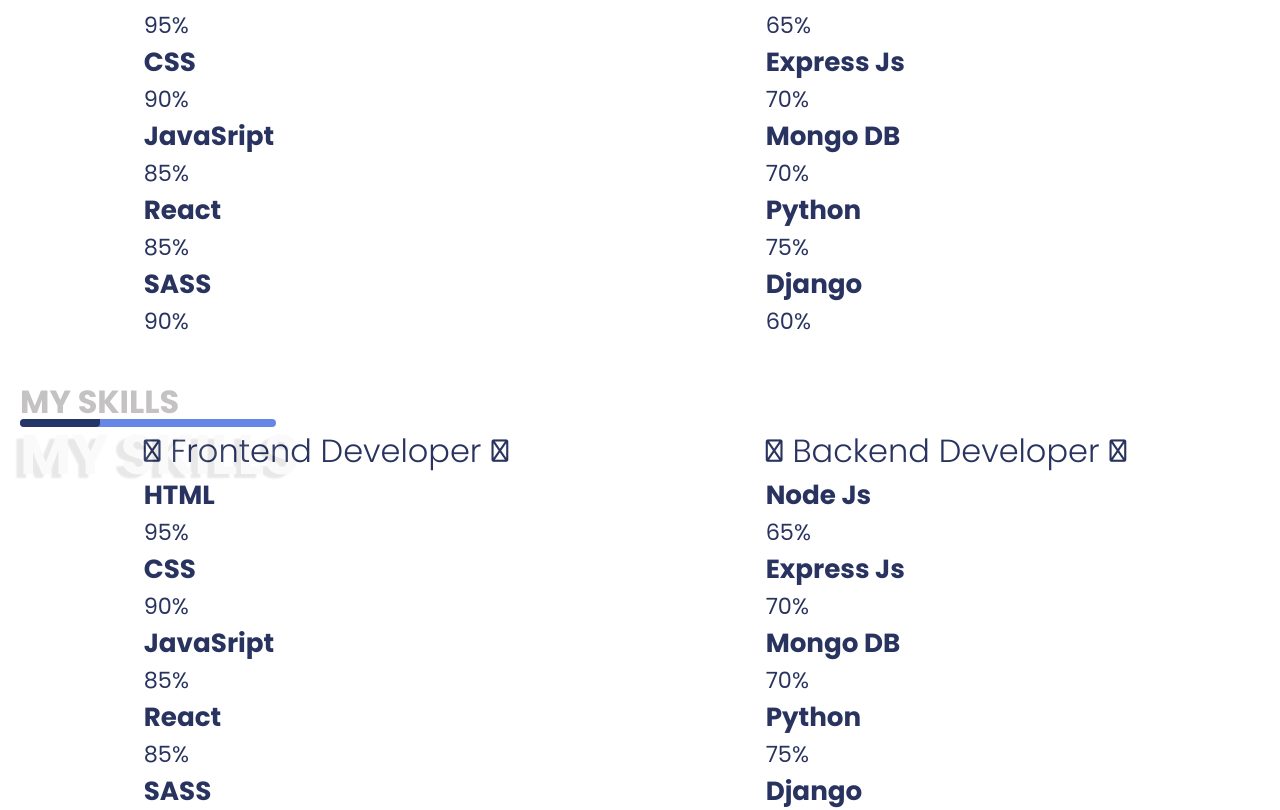
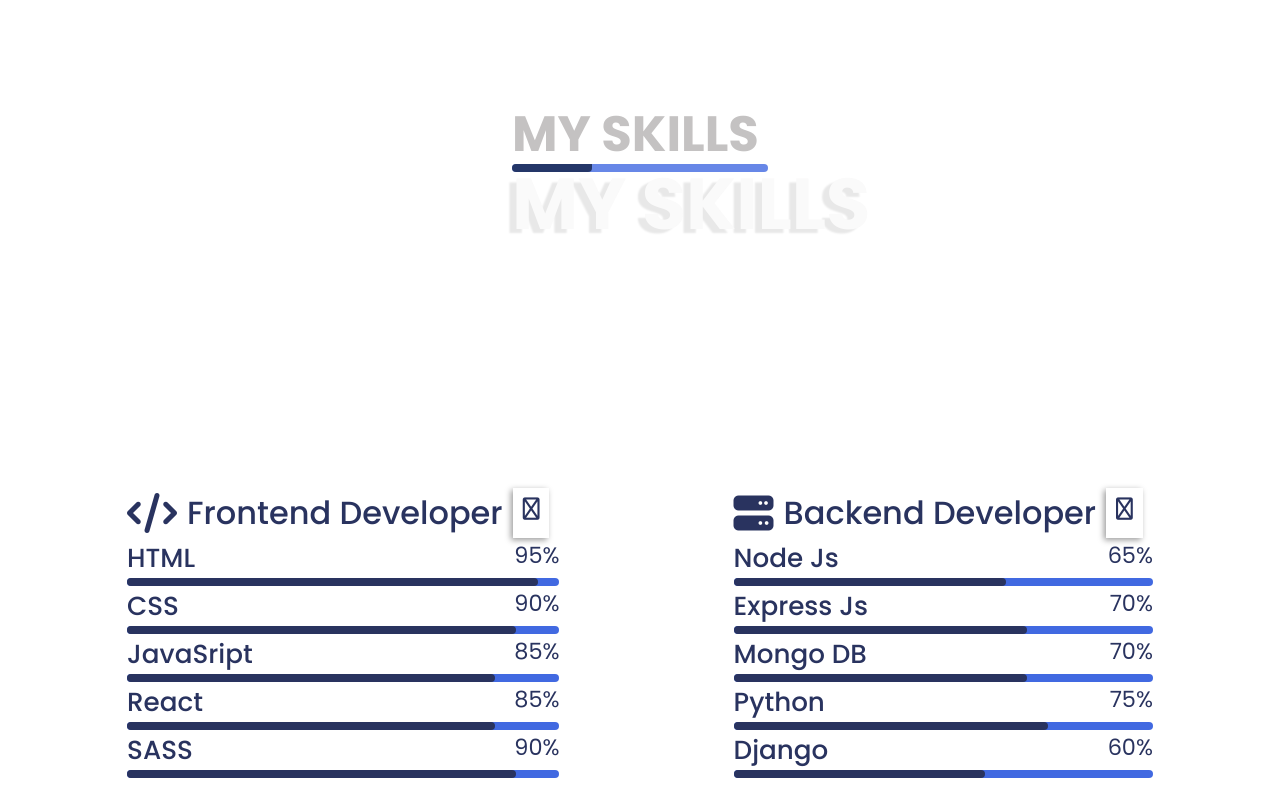
Before and after one commit to ejezie/Portfolio, a React (Create React App) app in the folder my-portfolio/: page /skills in a window 1280 px wide. Shown: the part 1546-2356 px from the top of the page. Built offline with nearby package versions, Linux system fonts and the light colour scheme; some icons are missing.

Commit message:
styling skill page mobile

```diff
--- a/my-portfolio/src/pages/SkillsPage.jsx
+++ b/my-portfolio/src/pages/SkillsPage.jsx
@@ -5,15 +5,17 @@
   return (
     <div className="skills">
       <div className="skills__wrapper">
-        <Title title={"MY SKILLS"} span={"MY SKILLS"} />
+        <div className="skills__heading">
+          <Title title={"MY SKILLS"} span={"MY SKILLS"} />
+        </div>
         <div className="skills__container">
           <div className="skills__content">
             <div className="skills__header">
-              <i class="fas fa-code"></i>
+              <i class="fas fa-code skills__icon"></i>
               <h2>Frontend Developer</h2>
-              <i class="fas fa-angle-down"></i>
+              <i class="fas fa-angle-down skills__arrow"></i>
             </div>
-            <div className="skills__list">
+            <div className="skills__list close">
               <div className="skills__data">
                 <div className="skills__title">
                   <h3 className="skills__name">HTML</h3>
@@ -21,7 +23,7 @@
                 </div>
               </div>
               <div className="skill__bar">
-                <span className="skill__percentage"></span>
+                <span className="skill__percentage skill__html"></span>
               </div>
 
               <div className="skills__data">
@@ -31,7 +33,7 @@
                 </div>
               </div>
               <div className="skill__bar">
-                <span className="skill__percentage"></span>
+                <span className="skill__percentage skill__css"></span>
               </div>
 
               <div className="skills__data">
@@ -41,7 +43,7 @@
                 </div>
               </div>
               <div className="skill__bar">
-                <span className="skill__percentage"></span>
+                <span className="skill__percentage skill__javascript"></span>
               </div>
 
               <div className="skills__data">
@@ -51,7 +53,7 @@
                 </div>
               </div>
               <div className="skill__bar">
-                <span className="skill__percentage"></span>
+                <span className="skill__percentage skill__react"></span>
               </div>
 
               <div className="skills__data">
@@ -61,16 +63,16 @@
                 </div>
               </div>
               <div className="skill__bar">
-                <span className="skill__percentage"></span>
+                <span className="skill__percentage skill__sass"></span>
               </div>
             </div>
           </div>
 
           <div className="skills__content">
             <div className="skills__header">
-              <i class="fas fa-server"></i>
+              <i class="fas fa-server skills__icon"></i>
               <h2>Backend Developer</h2>
-              <i class="fas fa-angle-down"></i>
+              <i class="fas fa-angle-down skills__arrow"></i>
             </div>
             <div className="skills__list">
               <div className="skills__data">
@@ -80,7 +82,7 @@
                 </div>
               </div>
               <div className="skill__bar">
-                <span className="skill__percentage"></span>
+                <span className="skill__percentage skill__node"></span>
               </div>
 
               <div className="skills__data">
@@ -90,7 +92,7 @@
                 </div>
               </div>
               <div className="skill__bar">
-                <span className="skill__percentage"></span>
+                <span className="skill__percentage skill__express"></span>
               </div>
 
               <div className="skills__data">
@@ -100,7 +102,7 @@
                 </div>
               </div>
               <div className="skill__bar">
-                <span className="skill__percentage"></span>
+                <span className="skill__percentage skill__mongo"></span>
               </div>
 
               <div className="skills__data">
@@ -110,7 +112,7 @@
                 </div>
               </div>
               <div className="skill__bar">
-                <span className="skill__percentage"></span>
+                <span className="skill__percentage skill__python"></span>
               </div>
 
               <div className="skills__data">
@@ -120,7 +122,7 @@
                 </div>
               </div>
               <div className="skill__bar">
-                <span className="skill__percentage"></span>
+                <span className="skill__percentage skill__django"></span>
               </div>
             </div>
           </div>
--- a/my-portfolio/src/styles/_about.scss
+++ b/my-portfolio/src/styles/_about.scss
@@ -1,9 +1,11 @@
 .about {
-  overflow: hidden;
-  // height: 85vh;
+  // overflow: hidden;
   .about__wrap {
     .about__title {
-      margin: 0px 0px 30px 20px;
+      margin: 0px 0px 100px 40%;
+      @media (max-width:1000px) {
+        margin: 0px 0px 30px 20px;
+      }
     }
     .about__content {
       display: flex;
--- a/my-portfolio/src/styles/_aboutsection.scss
+++ /dev/null
@@ -1,3 +0,0 @@
-.about__section {
-
-}
--- a/my-portfolio/src/styles/_skills.scss
+++ b/my-portfolio/src/styles/_skills.scss
@@ -1,23 +1,215 @@
 .skills {
-    padding: 20px;
+  margin-top: 150px;
+  display: grid;
+  height: 100vh;
+  @media (max-width: 1000px) {
+    margin-top: 90px;
+  }
   .skills__wrapper {
+    display: grid;
+    .skills__heading {
+      margin: 0px 0px 100px 40%;
+      @media (max-width: 1000px) {
+        margin: 0px 0px 30px 20px;
+      }
+    }
     .skills__container {
       display: flex;
+      align-items: center;
       justify-content: space-around;
+      padding: 40px;
+      @media (max-width: 990px) {
+        flex-direction: column;
+        width: 24rem;
+      }
       .skills__content {
+        margin-bottom: 20px;
         .skills__header {
           display: flex;
           align-items: center;
+          @media (max-width: 990px) {
+            font-size: 1rem;
+          }
           i,
           h2 {
             margin-right: 10px;
             font-weight: 300;
           }
-          h2{
-              font-size: 2rem;
+          h2 {
+            font-size: 2rem;
+            font-weight: 500;
+          }
+          .skills__icon {
+            font-size: 2.5rem;
+            font-weight: 800;
           }
         }
       }
     }
+    .close__skill {
+      height: 0px;
+      overflow: hidden;
+    }
+    .skills__list {
+      .skills__data {
+        .skills__title {
+          display: flex;
+          justify-content: space-between;
+          // margin: 0px 0px 10px 0%;
+          .skills__name {
+            font-weight: 500;
+          }
+          .skills__number {
+          }
+        }
+      }
+      .skill__bar,
+      .skill__percentage {
+        height: 8px;
+        border-radius: 0.25rem;
+      }
+      .skill__bar {
+        background-color: royalblue;
+      }
+      .skill__percentage {
+        display: block;
+        background-color: #29335f;
+      }
+      .skill__html {
+        width: 95%;
+        animation: skills_move1 3s ease-in-out;
+      }
+      .skill__css {
+        width: 90%;
+        animation: skills_move2 3.2s ease-in-out;
+      }
+      .skill__javascript {
+        width: 85%;
+        animation: skills_move3 3.4s ease-in-out;
+      }
+      .skill__react {
+        width: 85%;
+        animation: skills_move4 3.6s ease-in-out;
+      }
+      .skill__sass {
+        width: 90%;
+        animation: skills_move5 3.8s ease-in-out;
+      }
+      .skill__node {
+        width: 65%;
+        animation: skills_move6 4s ease-in-out;
+      }
+      .skill__express {
+        width: 70%;
+        animation: skills_move7 4.2s ease-in-out;
+      }
+      .skill__mongo {
+        width: 70%;
+        animation: skills_move8 4.4s ease-in-out;
+      }
+      .skill__python {
+        width: 75%;
+        animation: skills_move9 4.6s ease-in-out;
+      }
+      .skill__django {
+        width: 60%;
+        animation: skills_move10 4.8s ease-in-out;
+      }
+    }
+    .arrow__open {
+      transform: rotate(-180deg);
+    }
+    .skills__arrow {
+      transition: 3s ease-in-out;
+      box-shadow: -2px 2px 6px rgb(0, 0, 0, 0.4);
+      padding: 10px;
+      font-weight: 800;
+      cursor: pointer;
+      height: 50px;
+    }
+
+    .arrow__close {
+      transform: rotate(180deg);
+    }
+  }
+  @keyframes skills_move1 {
+    from {
+      width: 0%;
+    }
+    to {
+      width: 95%;
+    }
+  }
+  @keyframes skills_move2 {
+    from {
+      width: 0%;
+    }
+    to {
+      width: 90%;
+    }
+  }
+  @keyframes skills_move3 {
+    from {
+      width: 0%;
+    }
+    to {
+      width: 85%;
+    }
+  }
+  @keyframes skills_move4 {
+    from {
+      width: 0%;
+    }
+    to {
+      width: 85%;
+    }
+  }
+  @keyframes skills_move5 {
+    from {
+      width: 0%;
+    }
+    to {
+      width: 90%;
+    }
+  }
+  @keyframes skills_move6 {
+    from {
+      width: 0%;
+    }
+    to {
+      width: 65%;
+    }
+  }
+  @keyframes skills_move7 {
+    from {
+      width: 0%;
+    }
+    to {
+      width: 70%;
+    }
+  }
+  @keyframes skills_move8 {
+    from {
+      width: 0%;
+    }
+    to {
+      width: 70%;
+    }
+  }
+  @keyframes skills_move9 {
+    from {
+      width: 0%;
+    }
+    to {
+      width: 75%;
+    }
+  }
+  @keyframes skills_move10 {
+    from {
+      width: 0%;
+    }
+    to {
+      width: 60%;
+    }
   }
 }
--- a/my-portfolio/src/styles/_title.scss
+++ b/my-portfolio/src/styles/_title.scss
@@ -1,10 +1,13 @@
 .title {
   text-transform: uppercase;
-  font-size: 2rem;
+  font-size: 3.1rem;
   font-weight: 700;
   position: relative;
   padding-bottom: 1px;
   color: rgb(196, 194, 194);
+  @media (max-width: 1000px) {
+    font-size: 2rem;
+  }
 
   &::before {
     content: "";
@@ -35,9 +38,12 @@
     position: absolute;
     top: 70%;
     left: 0%;
-    font-size: 3.5rem;
+    font-size: 4.5rem;
     opacity: 0.09;
     text-shadow: -7px 4px 2px black;
+    @media (max-width: 1000px) {
+      font-size: 3.5rem;
+    }
   }
 
   @keyframes move {
```
